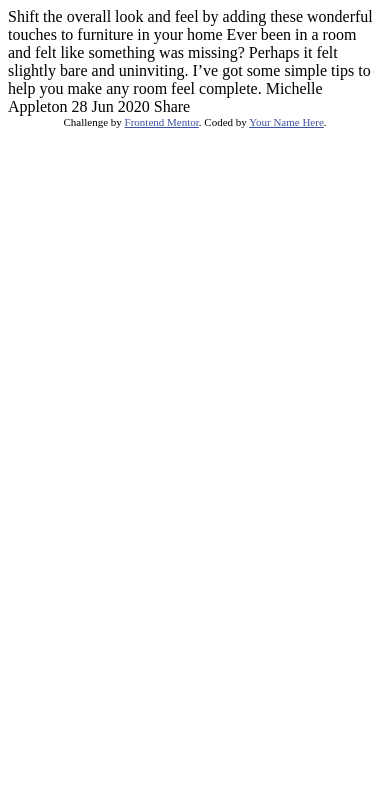
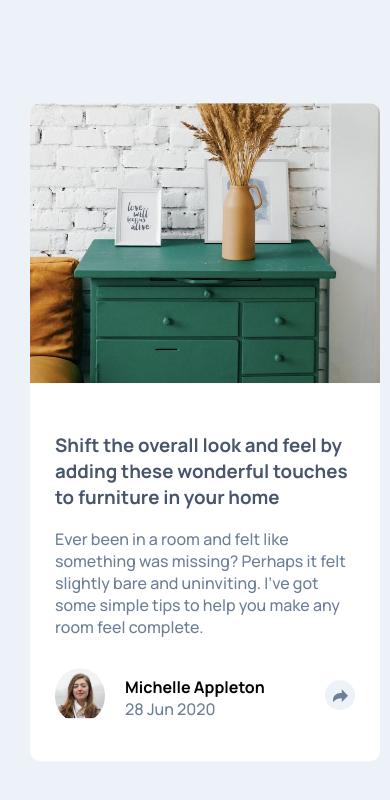
Before and after one commit to ebrahim113/Article_Preview_Component_Master_Challenge, a plain HTML site: page index.html in a window 390 px wide. Drawn offline with Linux system fonts and the light colour scheme.

Commit message:
Finish challenge

```diff
--- a/index.html
+++ b/index.html
@@ -1,36 +1,67 @@
 <!DOCTYPE html>
 <html lang="en">
   <head>
-  <meta charset="UTF-8">
-  <meta name="viewport" content="width=device-width, initial-scale=1.0"> <!-- displays site properly based on user's device -->
-
-  <link rel="icon" type="image/png" sizes="32x32" href="./images/favicon-32x32.png">
-
+    <meta charset="UTF-8" />
+    <meta name="viewport" content="width=device-width, initial-scale=1.0" />
+    <!-- displays site properly based on user's device -->
+    <link
+      rel="icon"
+      type="image/png"
+      sizes="32x32"
+      href="./images/favicon-32x32.png"
+    />
+    <link rel="stylesheet" href="style.css" />
+    <!-- Google fonts -->
+    <link rel="preconnect" href="https://fonts.googleapis.com" />
+    <link rel="preconnect" href="https://fonts.gstatic.com" crossorigin />
+    <link
+      href="https://fonts.googleapis.com/css2?family=Manrope:wght@200..800&display=swap"
+      rel="stylesheet"
+    />
+    <script defer src="main.js"></script>
     <title>Frontend Mentor | Article preview component</title>
-
-  <!-- Feel free to remove these styles or customise in your own stylesheet 👍 -->
-  <style>
-    .attribution { font-size: 11px; text-align: center; }
-    .attribution a { color: hsl(228, 45%, 44%); }
-  </style>
   </head>
   <body>
-
-  Shift the overall look and feel by adding these wonderful
-  touches to furniture in your home
-
-  Ever been in a room and felt like something was missing? Perhaps
-  it felt slightly bare and uninviting. I’ve got some simple tips
-  to help you make any room feel complete.
-
-  Michelle Appleton
-  28 Jun 2020
-
-  Share
-
-  <div class="attribution">
-    Challenge by <a href="https://www.frontendmentor.io?ref=challenge" target="_blank">Frontend Mentor</a>.
-    Coded by <a href="#">Your Name Here</a>.
+    <div class="article">
+      <div class="image">
+        <img src="images/drawers.jpg" alt="drawers" />
+      </div>
+      <div class="content">
+        <h3>
+          Shift the overall look and feel by adding these wonderful touches to
+          furniture in your home
+        </h3>
+        <p>
+          Ever been in a room and felt like something was missing? Perhaps it
+          felt slightly bare and uninviting. I’ve got some simple tips to help
+          you make any room feel complete.
+        </p>
+        <div class="user">
+          <div class="info">
+            <div class="details">
+              <div class="image">
+                <img src="images/avatar-michelle.jpg" alt="avatar" />
+              </div>
+              <div class="user-info">
+                <h4>Michelle Appleton</h4>
+                <p>28 Jun 2020</p>
+              </div>
+            </div>
+          </div>
+          <div class="share">
+            <div class="image">
+              <img src="images/icon-share.svg" alt="share" />
+            </div>
+            <div class="platforms hidden">
+              share
+              <img src="images/icon-facebook.svg" alt="facebook" />
+              <img src="images/icon-twitter.svg" alt="twitter" />
+              <img src="images/icon-pinterest.svg" alt="pinterest" />
+              <img src="images/icon-share.svg" alt="share" />
+            </div>
+          </div>
+        </div>
+      </div>
     </div>
   </body>
 </html>
--- /dev/null
+++ b/main.js
@@ -0,0 +1,7 @@
+const share = document.querySelector(".share");
+
+share.addEventListener('click', _ => {
+    let myElement = document.querySelector(".platforms")
+    myElement.classList.toggle("hidden");
+    document.querySelector(".share .image").style.backgroundColor = "var(--dark-grayish-blue)";
+});
--- /dev/null
+++ b/style.css
@@ -0,0 +1,189 @@
+:root {
+    --dark-grayish-blue: hsl(217, 19%, 35%);
+    --dark-blue: hsl(214, 17%, 51%);
+    --grayish-blue: hsl(212, 23%, 69%);
+    --light-grayish-blue: hsl(210, 46%, 95%);
+    --font-family: "Manrope", sans-serif;
+    --font-weight-500: 500;
+    --font-weight-700: 700;
+}
+
+* {
+    box-sizing: border-box;
+}
+
+body {
+    font-family: var(--font-family);
+    background-color: var(--light-grayish-blue);
+}
+
+.article {
+    position: absolute;
+    left: 50%;
+    top: 50%;
+    transform: translate(-50%, -50%);
+    width: 850px;
+    display: flex;
+    background-color: white;
+    border-radius: 10px;
+}
+
+.article>.image {
+    width: 350px;
+}
+
+.article>.image img {
+    width: 100%;
+    height: 100%;
+    border-radius: 10px 0 0 10px;
+}
+
+.article .content {
+    padding: 25px;
+    flex: 1;
+}
+
+.article .content h3 {
+    color: var(--dark-grayish-blue);
+}
+
+.article .content p {
+    color: var(--dark-blue);
+    font-weight: var(--font-weight-500);
+}
+
+.article .content .user {
+    display: flex;
+    align-items: center;
+    justify-content: space-between;
+}
+
+.article .content .user .info .details {
+    display: flex;
+    align-items: center;
+}
+
+.article .content .user .info .details .image {
+    width: 50px;
+    border-radius: 50%;
+    overflow: hidden;
+    margin-right: 20px;
+}
+
+.article .content .user .info .details .image img {
+    width: 100%;
+}
+
+
+.article .content .user .info .details .user-info h4 {
+    margin-bottom: 0;
+}
+
+.article .content .user .info .details .user-info p {
+    margin-top: 0;
+}
+
+.article .content .user .share {
+    position: relative;
+}
+
+.article .content .user .share .image,
+.article .content .user .share .platforms img:last-child {
+    display: flex;
+    justify-content: center;
+    align-items: center;
+    padding: 10px;
+    width: 30px;
+    height: 30px;
+    background-color: var(--light-grayish-blue);
+    border-radius: 50%;
+}
+
+.article .content .user .share .image img {
+    width: 20px;
+}
+
+.article .content .user .share .platforms::before {
+    content: "";
+    position: absolute;
+    bottom: -38px;
+    left: 50%;
+    transform: translateX(-50%);
+    border: 20px solid var(--dark-grayish-blue);
+    border-color: var(--dark-grayish-blue) transparent transparent;
+}
+
+.article .content .user .share .platforms {
+    letter-spacing: 4px;
+    position: absolute;
+    top: 0;
+    left: 50%;
+    transform: translate(-50%, -150%);
+    display: flex;
+    background-color: var(--dark-grayish-blue);
+    color: var(--dark-blue);
+    padding: 12px;
+    font-weight: var(--font-weight-700);
+    width: 215px;
+    height: 45px;
+    border-radius: 10px;
+    text-transform: uppercase;
+    justify-content: center;
+    align-items: center;
+}
+
+.article .content .user .share .platforms img {
+    margin-left: 15px;
+}
+
+.article .content .user .share .platforms img:last-child {
+    display: none;
+}
+
+.hidden {
+    display: none !important;
+}
+
+@media (max-width: 767px) {
+    .article {
+        flex-direction: column;
+        width: 350px;
+        margin: 10px;
+    }
+
+    .article>.image {
+        width: 100%;
+    }
+
+    .article>.image img {
+        border-radius: 10px 10px 0 0;
+    }
+
+    .article .content {
+        position: relative;
+    }
+
+    .article .content .user .share .platforms::before {
+        display: none;
+    }
+
+    .article .content .user .share .platforms {
+        bottom: -135px;
+        top: unset;
+        width: 100%;
+        height: 90px;
+    }
+
+    .article .content .user .share .platforms img {
+        margin-right: 20px;
+    }
+
+    .article .content .user .share {
+        position: static;
+    }
+
+    .article .content .user .share .platforms img:last-child {
+        display: block;
+    }
+
+}
```
Lines whose indentation alone changed are shown as unchanged.
